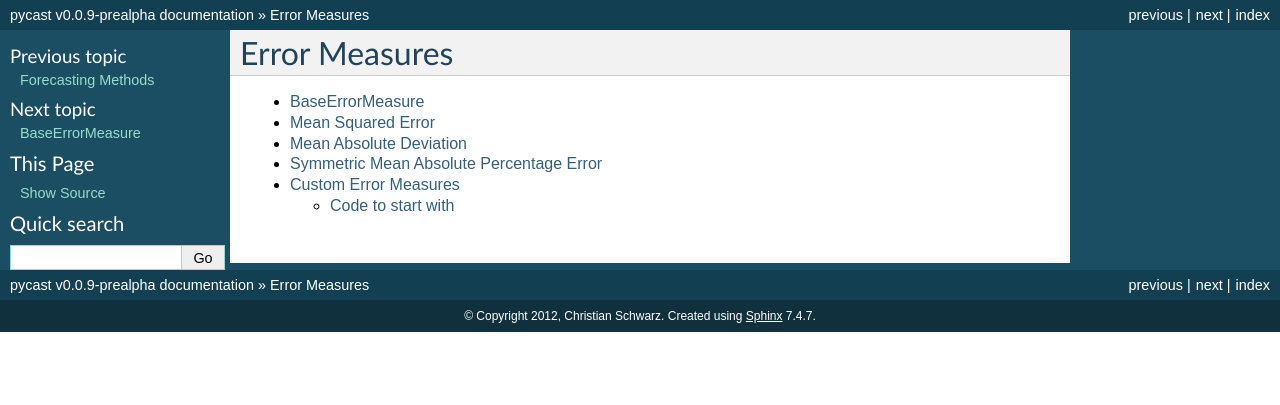
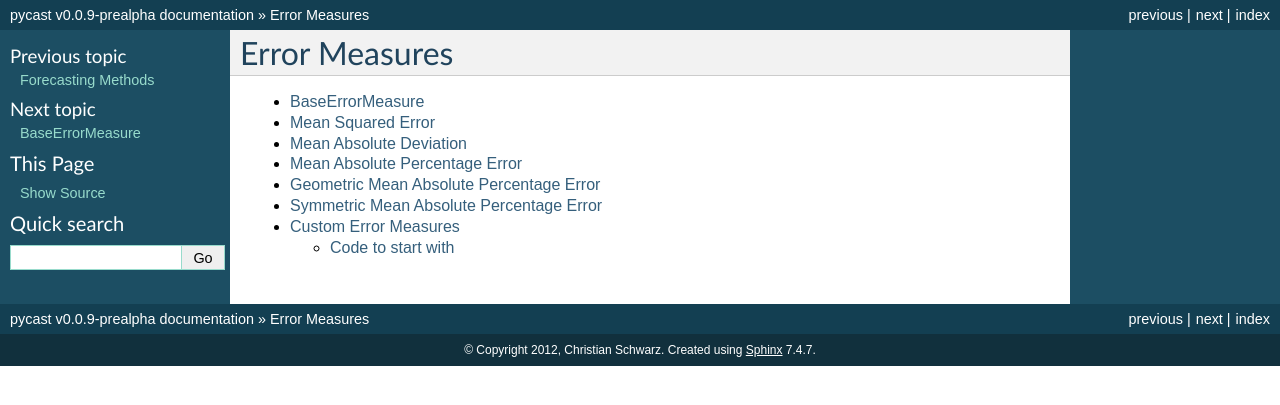
Before and after one commit to T-002/pycast, a Sphinx documentation site: the page built from docs/source/errors/index.rst, in a window 1280 px wide. Shown: the top 405 px of the page. Built offline with Sphinx 7.4.7, drawn with Linux system fonts in a browser that asks for light colours.

Commit message:
added documentation

```diff
--- /dev/null
+++ b/docs/source/errors/geometricmeanabsolutepercentageerror.rst
@@ -0,0 +1,6 @@
+.. index
+
+Geometric Mean Absolute Percentage Error
+========================================
+
+.. autoclass:: pycast.errors.meanabsolutepercentageerror.GeometricMeanAbsolutePercentageError
--- a/docs/source/errors/index.rst
+++ b/docs/source/errors/index.rst
@@ -7,8 +7,12 @@ Error Measures
    :maxdepth: 2
 
    baseerrormeasure
+
    meansquarederror
    meanabsolutedeviationerror
+
+   meanabsolutepercentageerror
+   geometricmeanabsolutepercentageerror
    symmetricmeanabsolutepercentageerror
 
    customerrormeasure
--- /dev/null
+++ b/docs/source/errors/meanabsolutepercentageerror.rst
@@ -0,0 +1,6 @@
+.. index
+
+Mean Absolute Percentage Error
+==============================
+
+.. autoclass:: pycast.errors.meanabsolutepercentageerror.MeanAbsolutePercentageError
```
Also changed, not shown: 1 other file.
